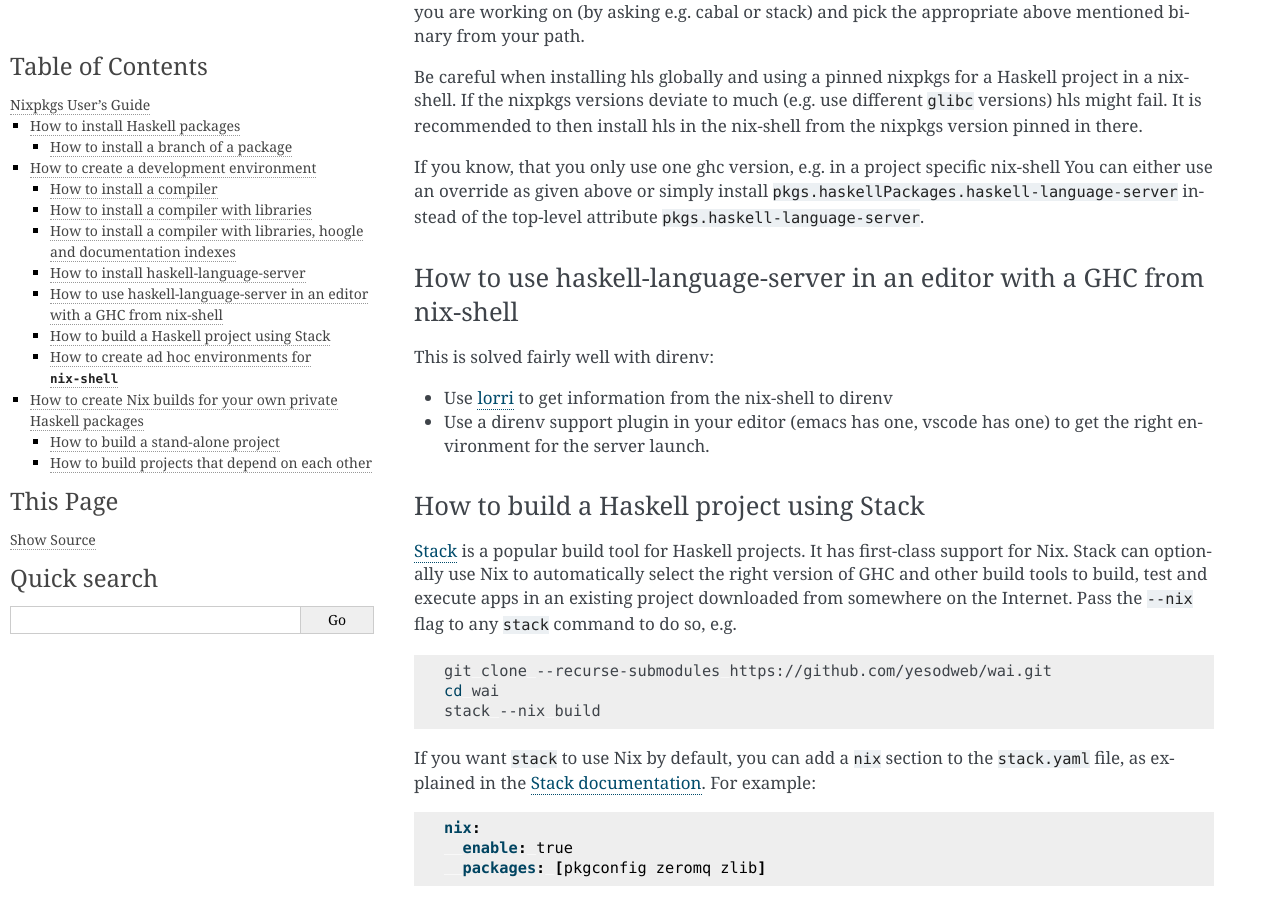
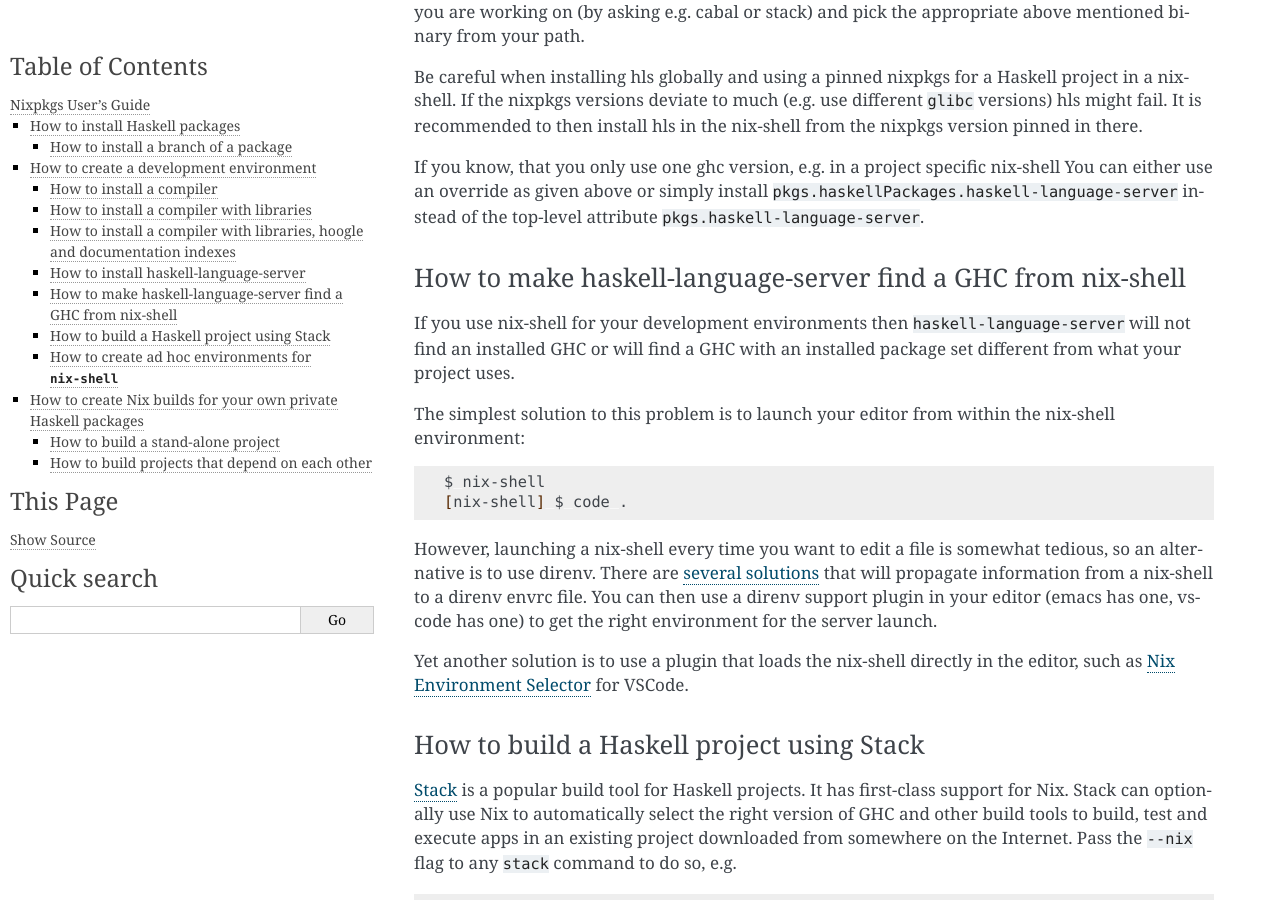
Before and after one commit to NixOS/cabal2nix, a Sphinx documentation site: the page built from doc/nixpkgs-users-guide.rst, in a window 1280 px wide and 900 px high, scrolled down 7976 px. Built offline with Sphinx 7.4.7, drawn with Linux system fonts in a browser that asks for light colours.

Commit message:
doc: expand more on the options for using nix-shell with haskell-language-server

```diff
--- a/doc/nixpkgs-users-guide.rst
+++ b/doc/nixpkgs-users-guide.rst
@@ -473,13 +473,29 @@ specific nix-shell You can either use an override as given above or
 simply install ``pkgs.haskellPackages.haskell-language-server`` instead
 of the top-level attribute ``pkgs.haskell-language-server``.
 
-How to use haskell-language-server in an editor with a GHC from nix-shell
-~~~~~~~~~~~~~~~~~~~~~~~~~~~~~~~~~~~~~~~~~~~~~~~~~~~~~~~~~~~~~~~~~~~~~~~~~
+How to make haskell-language-server find a GHC from nix-shell
+~~~~~~~~~~~~~~~~~~~~~~~~~~~~~~~~~~~~~~~~~~~~~~~~~~~~~~~~~~~~~
 
-This is solved fairly well with direnv:
+If you use nix-shell for your development environments then ``haskell-language-server``
+will not find an installed GHC or will find a GHC with an installed package set
+different from what your project uses.
 
-* Use `lorri <https://github.com/target/lorri>`__ to get information from the nix-shell to direnv
-* Use a direnv support plugin in your editor (emacs has one, vscode has one) to get the right environment for the server launch.
+The simplest solution to this problem is to launch your editor from within the nix-shell
+environment:
+
+.. code:: shell
+
+  $ nix-shell
+  [nix-shell] $ code .
+
+However, launching a nix-shell every time you want to edit a file is somewhat tedious,
+so an alternative is to use direnv. There are `several solutions <https://github.com/direnv/direnv/wiki/Nix>`__
+that will propagate information from a nix-shell to a direnv envrc file. You can then
+use a direnv support plugin in your editor (emacs has one, vscode has one)
+to get the right environment for the server launch.
+
+Yet another solution is to use a plugin that loads the nix-shell directly in the editor,
+such as `Nix Environment Selector <https://github.com/arrterian/nix-env-selector>`__ for VSCode.
 
 How to build a Haskell project using Stack
 ~~~~~~~~~~~~~~~~~~~~~~~~~~~~~~~~~~~~~~~~~~
```
